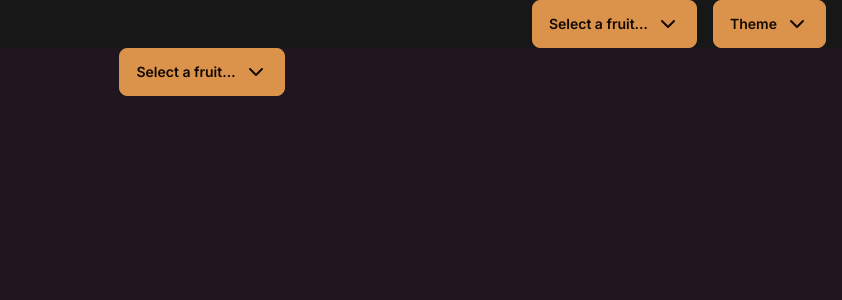
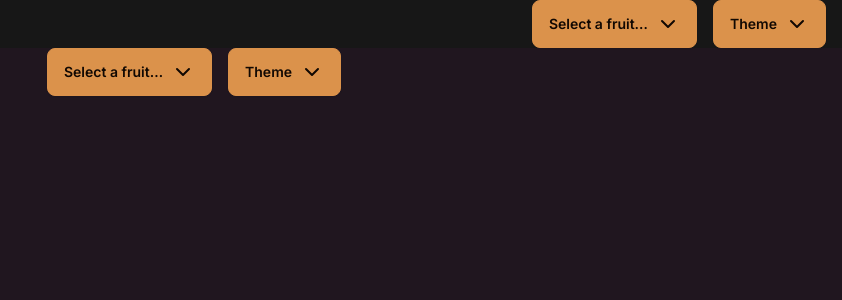
Before and after one commit to RentonMcIntyre/Aggregorian, a Next.js app: page / in a window 1280 px wide. Shown: the top 300 px of the page, without its empty margins (438-1280 px from the left). Built offline with nearby package versions, Linux system fonts and the light colour scheme.

Commit message:
Fixed up select component

```diff
--- a/app/layout.tsx
+++ b/app/layout.tsx
@@ -17,7 +17,9 @@ export default function RootLayout({
 }>) {
   return (
     <html lang="en" className="flex flex-col h-screen">
-      <Body children={children} className={inter.className}></Body>
+      <Body className={inter.className}>
+        {children}
+      </Body>
     </html>
   );
 }
--- a/app/page.tsx
+++ b/app/page.tsx
@@ -1,6 +1,7 @@
 "use client";
 import Select, { SelectOption } from "@/components/ui/select";
 import Image from "next/image";
+import { ChevronDown } from "lucide-react";
 
 export default function Home() {
   const options: SelectOption[] = [
@@ -13,6 +14,24 @@ export default function Home() {
   return (
     <div className="flex items-center justify-center">
       <Select options={options} />
+      <div className="dropdown mx-4">
+        <div tabIndex={0} role="button" className="btn btn-primary">
+          Theme <ChevronDown />
+        </div>
+        <ul
+          tabIndex={0}
+          className="dropdown-content z-[1] menu p-2 shadow bg-base-100 rounded-box w-52"
+        >
+          <li>
+            <a>Item 1</a>
+          </li>
+          <li>
+            <a>Item 2</a>
+          </li>
+        </ul>
+      </div>
+
+
     </div>
   );
 }
--- a/components/ui/select.tsx
+++ b/components/ui/select.tsx
@@ -17,7 +17,7 @@ export interface SelectComponentProps extends SelectProps {
   options: SelectOption[];
 }
 
-export default (props: SelectComponentProps) => {
+const SelectComponent = (props: SelectComponentProps) => {
   let [value, setValue] = useState(props.value);
 
   // Group options by their 'group' property
@@ -39,8 +39,7 @@ export default (props: SelectComponentProps) => {
             <ChevronDown />
           </Select.Icon>
         </Select.Trigger>
-        <Select.Portal>
-          <Select.Content className=" dropdown-content z-[1] menu p-2 shadow bg-base-300 rounded-box w-52">
+        <Select.Content className="menu p-2 shadow bg-base-300 rounded-box w-52">
           <Select.ScrollUpButton>
             <ChevronUp />
           </Select.ScrollUpButton>
@@ -67,8 +66,11 @@ export default (props: SelectComponentProps) => {
             <ChevronDown />
           </Select.ScrollDownButton>
         </Select.Content>
-        </Select.Portal>
       </Select.Root>
     </div>
   );
 };
+
+SelectComponent.displayName = "Select";
+
+export default SelectComponent;
```
Also changed, not shown: 1 other file (tests, documents, lock files or other folders). Lines whose indentation alone changed are shown as unchanged.
